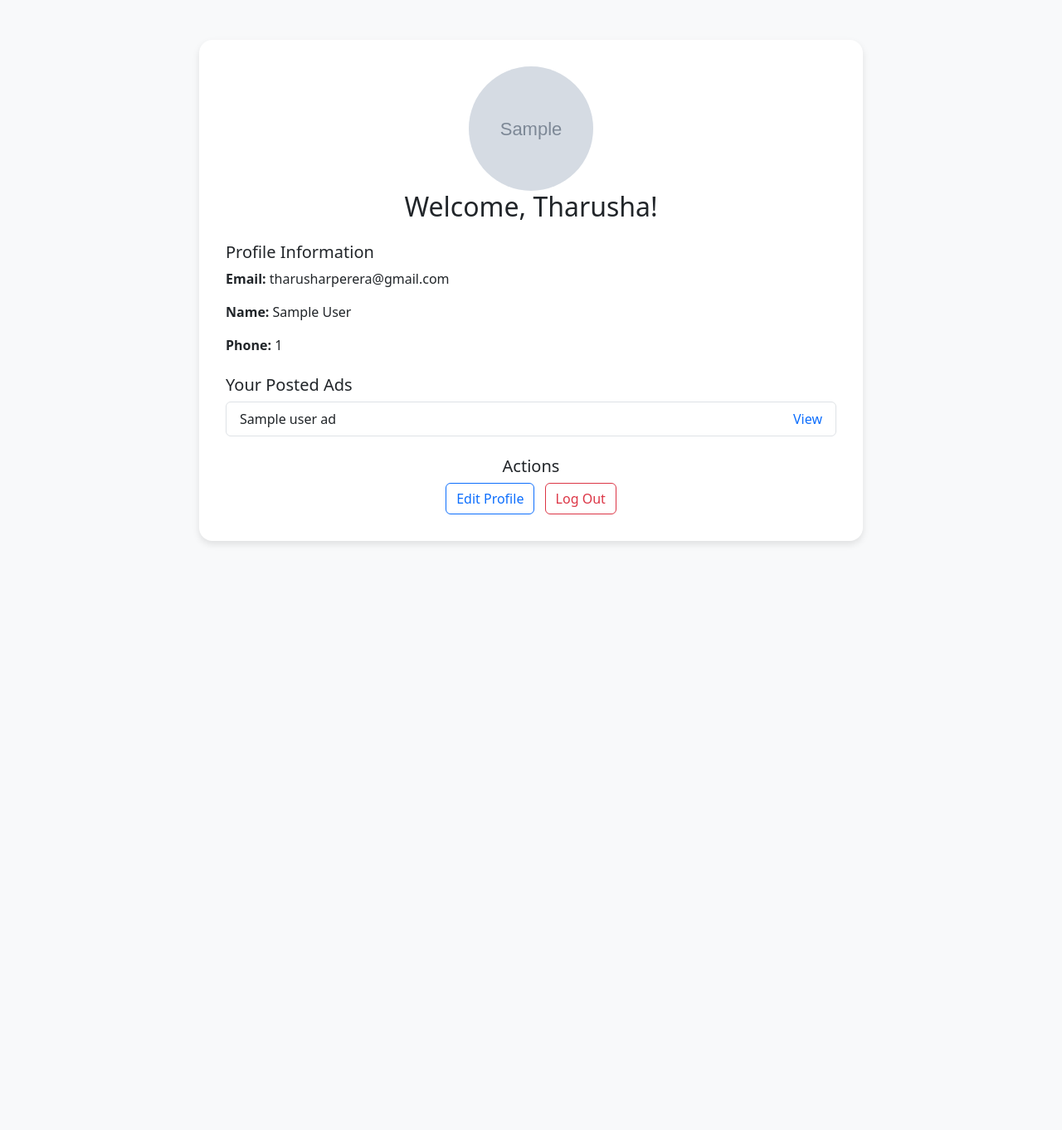
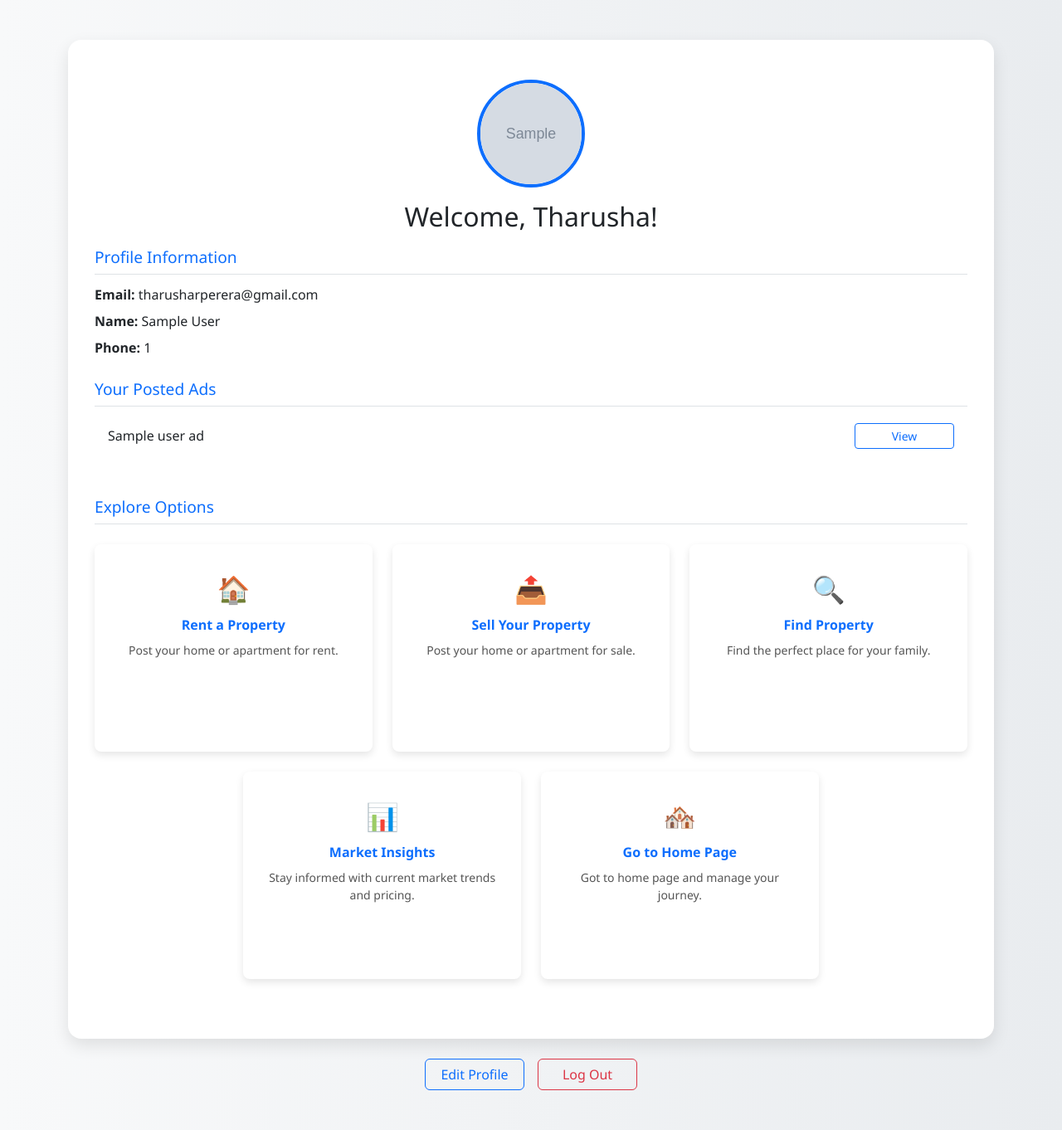
Before and after one commit to Tharusha-Randunu/Real-Estate-Listings-Platform, a Django app: template home/templates/home/dashboard/dashboard.html in a window 1280 px wide. Shown: the whole page at 83% size. Before the commit the page ends 656 px from the top, so only its background shows below. Run offline with Django 5.2, Linux system fonts and the light colour scheme; a user stored in the database is signed in; tables that the repository leaves empty hold one stand-in row (values such as "Sample post"); the template is opened without the code that fills it: most values are stand-ins (such as "Sample title", 1, 10 or a date in 2020); grey boxes marked "Sample" are stand-in pictures.

Commit message:
edited dashboard

```diff
--- a/home/templates/home/dashboard/dashboard.html
+++ b/home/templates/home/dashboard/dashboard.html
@@ -8,73 +8,243 @@
     <link href="https://cdn.jsdelivr.net/npm/bootstrap@5.3.0/dist/css/bootstrap.min.css" rel="stylesheet">
     <style>
         body {
-            background-color: #f8f9fa;
+            background: linear-gradient(to right, #f8f9fa, #e9ecef);
+            font-family: 'Segoe UI', Tahoma, Geneva, Verdana, sans-serif;
         }
+
         .dashboard-card {
             border-radius: 1rem;
-            padding: 2rem;
-            background-color: white;
-            box-shadow: 0 4px 8px rgba(0,0,0,0.1);
+            padding: 3rem 2rem;
+            background-color: #ffffff;
+            box-shadow: 0 8px 20px rgba(0,0,0,0.1);
         }
+
         .profile-pic {
-            width: 120px;
-            height: 120px;
+            width: 130px;
+            height: 130px;
             object-fit: cover;
             border-radius: 50%;
-            border: 3px solid #0d6efd;
+            border: 4px solid #0d6efd;
+            margin-bottom: 1rem;
         }
+
+        .section-title {
+            color: #0d6efd;
+            margin-bottom: 0.75rem;
+            border-bottom: 1px solid #dee2e6;
+            padding-bottom: 5px;
+            font-size: 1.2rem;
+        }
+
+        .info-item {
+            margin-bottom: 0.5rem;
+        }
+
+        .list-group-item {
+            border: none;
+            border-bottom: 1px solid #f1f1f1;
+        }
+
+        .list-group-item:last-child {
+            border-bottom: none;
+        }
+
+        .btn {
+            min-width: 120px;
+        }
+
+        .explore-card {
+    width: 100%;
+    height: 250px;
+    padding: 30px;
+    text-align: center;
+    background: white;
+    border-radius: 8px;
+    box-shadow: 0px 4px 10px rgba(0, 0, 0, 0.1);
+}
+
+.explore-card h4 {
+    font-size: 16px;
+    font-weight: bold;
+    margin: 10px 0;
+}
+
+.explore-card p {
+    font-size: 14px;
+    color: #555;
+}
+
+.explore-card .icon {
+    font-size: 32px;
+    color: #007bff;
+    margin-bottom: 10px;
+}
+
+/* Small devices (phones, 576px and up) */
+@media (max-width: 576px) {
+    .explore-card {
+        height: 200px; /* Reduced height for smaller screens */
+        padding: 15px; /* Reduced padding */
+    }
+
+    .explore-card h4 {
+        font-size: 14px; /* Slightly smaller font size */
+    }
+
+    .explore-card p {
+        font-size: 12px; /* Smaller font size for better fit */
+    }
+
+    .explore-card .icon {
+        font-size: 24px; /* Smaller icon for better fit */
+    }
+}
+
+/* Medium devices (tablets, 768px and up) */
+@media (max-width: 992px) and (min-width: 768px) {
+    .explore-card {
+        height: 250px; /* Adjust height for medium screens */
+        padding: 20px; /* Slightly reduced padding */
+    }
+
+    .explore-card h4 {
+        font-size: 15px; /* Slightly smaller heading for better fit */
+    }
+
+    .explore-card p {
+        font-size: 13px; /* Adjusted paragraph font size */
+    }
+
+    .explore-card .icon {
+        font-size: 28px; /* Slightly smaller icon */
+    }
+}
+/* Hover effect */
+.explore-card:hover {
+    background-color: #f2fbff; /* Light blue color on hover */
+    cursor: pointer; /* Change cursor to indicate it's clickable */
+}
     </style>
 </head>
 <body>
 <div class="container my-5">
-    <div class="dashboard-card mx-auto text-center" style="max-width: 800px;">
+    <div class="dashboard-card mx-auto text-center" style="max-width: 1500px;">
 
         <!-- Profile Image -->
-        {% load static %}
+        {% if user_profile.profile_picture %}
+            <img src="{{ user_profile.profile_picture.url }}" alt="Profile Picture" class="profile-pic">
+        {% else %}
+            <img src="{% static 'home/images/default-user.png' %}" alt="Default Picture" class="profile-pic">
+        {% endif %}
 
-{% if user_profile.profile_picture %}
-    <img src="{{ user_profile.profile_picture.url }}" alt="Profile Picture" width="150" height="150" style="border-radius: 50%;">
-{% else %}
+        <h2 class="mb-3">Welcome, {{ user.username }}!</h2>
 
-    <img src="{% static 'home/images/default-user.png' %}" alt="Default Picture" width="150" height="150" style="border-radius: 50%;">
-{% endif %}
-
-
-
-
-
-        <h2 class="mb-4">Welcome, {{ user.username }}!</h2>
-
+        <!-- Profile Information -->
         <div class="mb-4 text-start">
-            <h5>Profile Information</h5>
-            <p><strong>Email:</strong> {{ user.email }}</p>
-            <p><strong>Name:</strong> {{ user_profile.user.first_name }} {{ user_profile.user.last_name }}</p>
-            <p><strong>Phone:</strong> {{ user_profile.phone_number }}</p>
+            <div class="section-title">Profile Information</div>
+            <p class="info-item"><strong>Email:</strong> {{ user.email }}</p>
+            <p class="info-item"><strong>Name:</strong> {{ user_profile.user.first_name }} {{ user_profile.user.last_name }}</p>
+            <p class="info-item"><strong>Phone:</strong> {{ user_profile.phone_number }}</p>
         </div>
 
+        <!-- Posted Ads -->
         <div class="mb-4 text-start">
-            <h5>Your Posted Ads</h5>
+            <div class="section-title">Your Posted Ads</div>
             {% if user_ads %}
                 <ul class="list-group">
                     {% for ad in user_ads %}
-                        <li class="list-group-item">
+                        <li class="list-group-item d-flex justify-content-between align-items-center">
                             {{ ad.title }}
-                            <a href="#" class="float-end text-decoration-none">View</a>
+                            <a href="#" class="btn btn-sm btn-outline-primary">View</a>
                         </li>
                     {% endfor %}
                 </ul>
             {% else %}
-                <div class="alert alert-warning" role="alert">
+                <div class="alert alert-warning mt-3" role="alert">
                     You haven't posted any ads yet.
                 </div>
             {% endif %}
         </div>
+        <!-- Explore Options -->
+<div class="mt-5">
+    <div class="section-title text-start">Explore Options</div>
+    <div class="row mt-4 justify-content-center">
+        <!-- Rent a Property -->
+        <div class="col-md-4 mb-4">
+            <a href="{% url 'rent_property' %}" class="text-decoration-none">
+                <div class="explore-card">
+                    <div class="icon">🏠</div>
+                    <h4>Rent a Property</h4>
+                    <p>Post your home or apartment for rent.</p>
+                </div>
+            </a>
+        </div>
 
+        <!-- List Your Property -->
+        <div class="col-md-4 mb-4">
+            <a href="{% url 'list_property' %}" class="text-decoration-none">
+                <div class="explore-card">
+                    <div class="icon">📤</div>
+                    <h4>Sell Your Property</h4>
+                    <p>Post your home or apartment for sale.</p>
+                </div>
+            </a>
+        </div>
+
+
+        <!-- Find a home -->
+        <div class="col-md-4 mb-4">
+            <a href="{% url 'find_a_home' %}" class="text-decoration-none">
+                <div class="explore-card">
+                    <div class="icon">🔍</div>
+                    <h4>Find Property</h4>
+                    <p>Find the perfect place for your family.</p>
+                </div>
+            </a>
+        </div>
+
+
+        <!-- Market Insights -->
+        <div class="col-md-4 mb-4">
+            <a href="{% url 'market_insights' %}" class="text-decoration-none">
+                <div class="explore-card">
+                    <div class="icon">📊</div>
+                    <h4>Market Insights</h4>
+                    <p>Stay informed with current market trends and pricing.</p>
+                </div>
+            </a>
+        </div>
+
+        <!-- Home -->
+        <div class="col-md-4 mb-4">
+            <a href="{% url 'home' %}" class="text-decoration-none">
+                <div class="explore-card">
+                    <div class="icon">🏘️</div>
+                    <h4>Go to Home Page</h4>
+                    <p>Got to home page and manage your journey.</p>
+                </div>
+            </a>
+        </div>
+
+
+
+    </div>
+        </div>
+
+
+</div>
+
+
+
+        <!-- Actions -->
         <div class="mt-4">
-            <h5>Actions</h5>
-            <a href="#" class="btn btn-outline-primary me-2">Edit Profile</a>
-            <a href="{% url 'logout' %}" class="btn btn-outline-danger">Log Out</a>
+           <!-- <div class="section-title text-center">Actions</div>-->
+            <div class="d-flex justify-content-center gap-3">
+                <a href="#" class="btn btn-outline-primary">Edit Profile</a>
+                <a href="{% url 'logout' %}" class="btn btn-outline-danger">Log Out</a>
+            </div>
         </div>
+
     </div>
 </div>
 
```
Also changed, not shown: media/10_3WcHLOk.webp (added).
